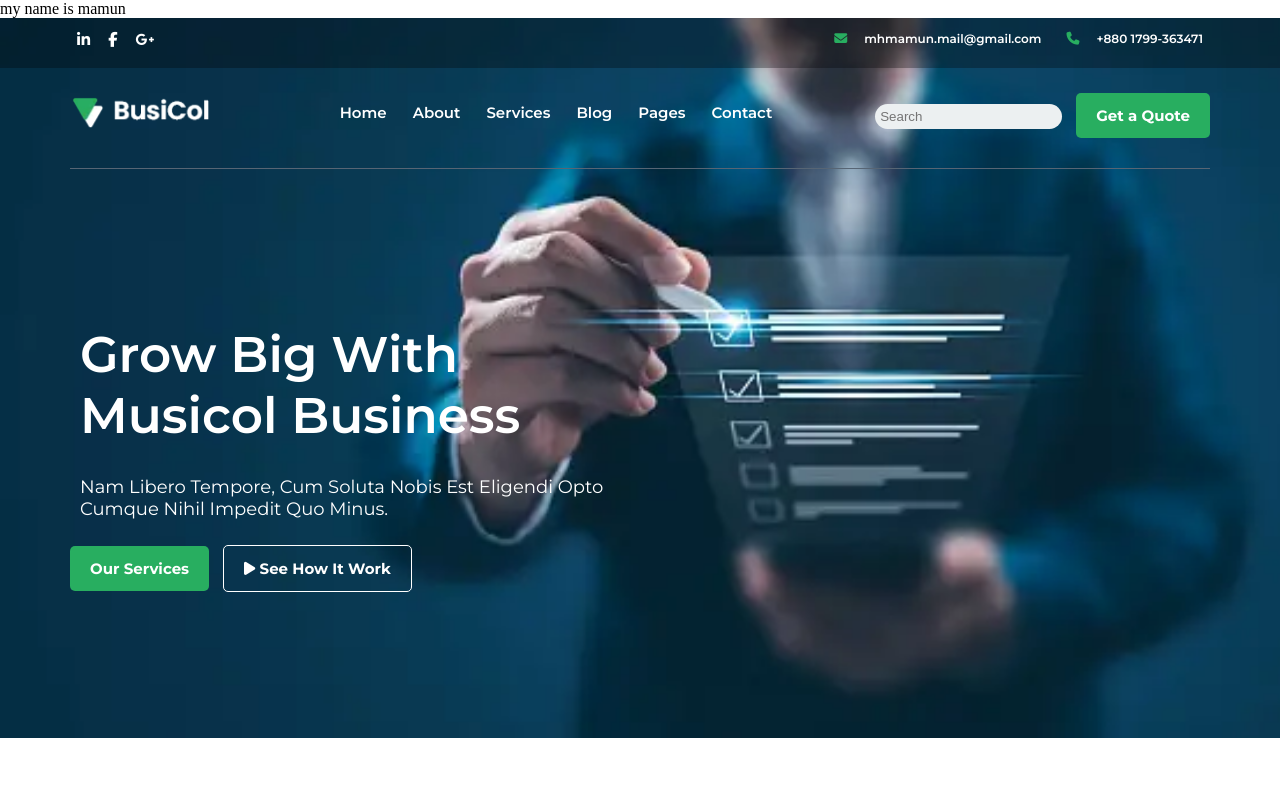
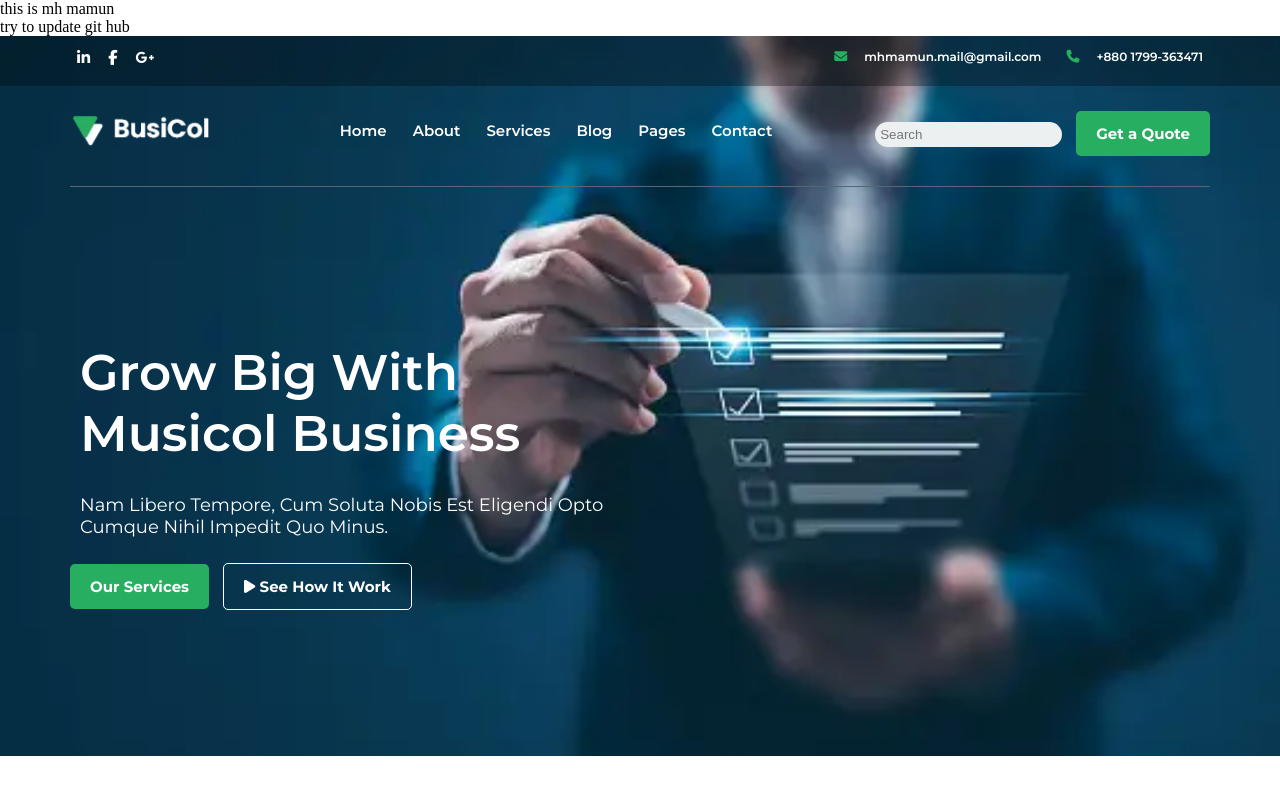
Before and after one commit to mhmamunbd/website-builder, a plain HTML site: page index.html in a window 1280 px wide. Shown: the top 800 px of the page. Drawn offline with Linux system fonts and the light colour scheme.

Commit message:
change some text

```diff
--- a/index.html
+++ b/index.html
@@ -11,8 +11,8 @@
 </head>
 <body>
 
-<div class="n"><p>my name is mamun</p></div>
-<!-----------START HEADER SECTION-------------->
+<P class="para-text">this is mh mamun<br> try to update git hub</P>
+<!----------- START HEADER SECTION-------------->
 
 <header>
 <nav>
```
